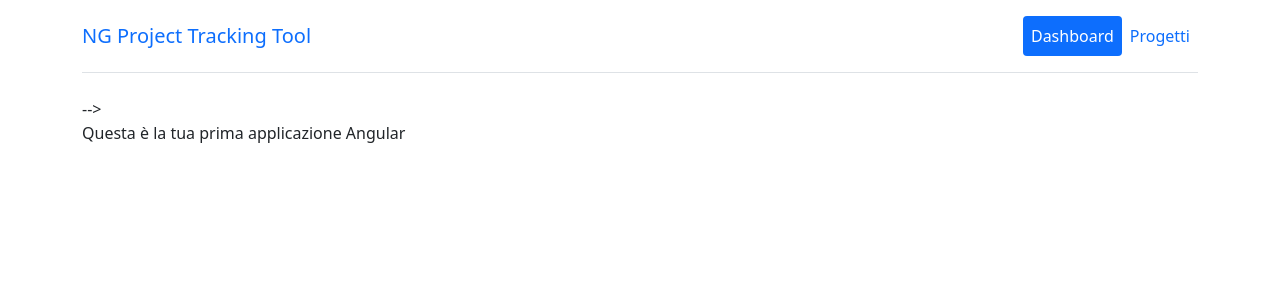
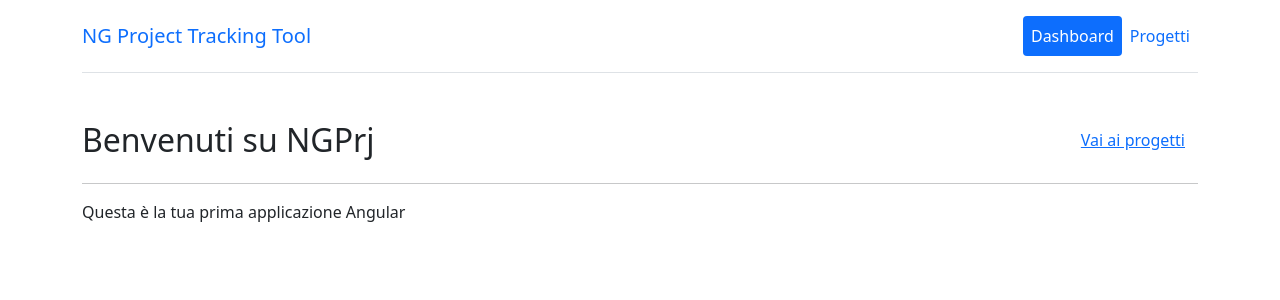
Before and after one commit to giglioDomenicoMirko/CorsoDevelhope-AngularApp-Sciuti, an Angular app: page /home in a window 1280 px wide. Shown: the top 300 px of the page. Built offline with nearby package versions, Linux system fonts and the light colour scheme.

Commit message:
Alcune osservazioni su Moduli per l’applicazione

```diff
--- a/src/app/app.module.ts
+++ b/src/app/app.module.ts
@@ -2,23 +2,21 @@ import { NgModule } from '@angular/core';
 import { BrowserModule } from '@angular/platform-browser';
 
 import { AppComponent } from './app.component';
-import { HomeComponent } from './modules/dashboard/pages/home/home.component';
 import { AppRoutingModule } from './app-routing.module';
 import { NavbarComponent } from './layout/navbar/navbar.component';
 import { HttpClientModule } from '@angular/common/http'
-// import { ProjectModule } from './modules/project/project.modules';
+import { DashboardModule } from './modules/dashboard/dashboard.module';
 
 @NgModule({
   declarations: [
     AppComponent,
-    HomeComponent,
     NavbarComponent,
   ],
   imports: [
     BrowserModule,
     AppRoutingModule,
     HttpClientModule,
-    // ProjectModule
+    DashboardModule
   ],
   providers: [],
   bootstrap: [AppComponent]
--- a/src/app/modules/dashboard/pages/home/home.component.html
+++ b/src/app/modules/dashboard/pages/home/home.component.html
@@ -1,8 +1,7 @@
-<!-- <!-- QUESTA PARTE È MOMENTANEAMENTE COMMENTA PERCHÈ DA app.module.ts ABBIAMO RIMOSSO SharedModule -->
-<!-- <ngprj-section-header
+<ngprj-section-header
     [title]="'Benvenuti su NGPrj'"
     [button]="{ label: 'Vai ai progetti', link: '/projects'}"
-></ngprj-section-header> --> -->
+></ngprj-section-header>
 
 
 <p>Questa è la tua prima applicazione Angular</p>
--- a/src/app/modules/project/project-routing.module.ts
+++ b/src/app/modules/project/project-routing.module.ts
@@ -7,7 +7,6 @@ import { ProjectComponent } from "./pages/project.component";
 
 const routes: Routes = [
     {
-        // path: 'projects',
         path: '',
         component: ProjectComponent,
         children: [
```
Also changed, not shown: src/app/modules/dashboard/dashboard-routing.module.ts (added, +20 -0 lines), src/app/modules/dashboard/dashboard.module.ts (added, +15 -0 lines).
